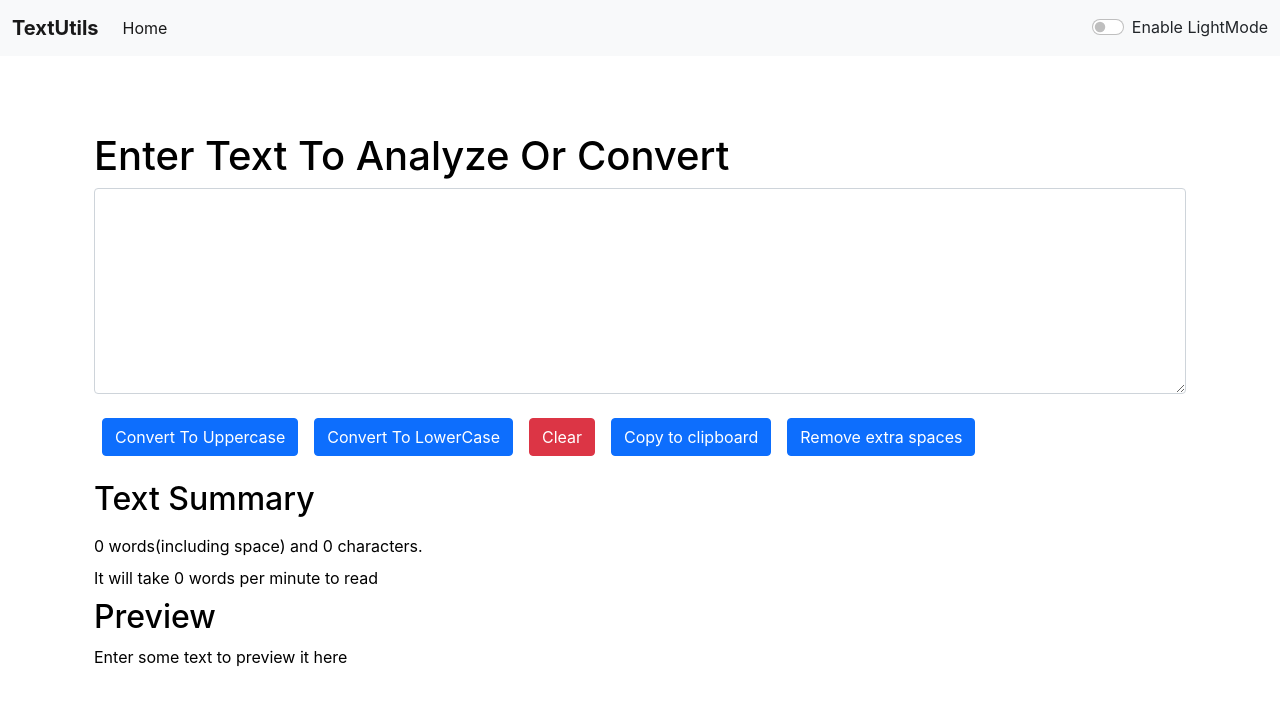
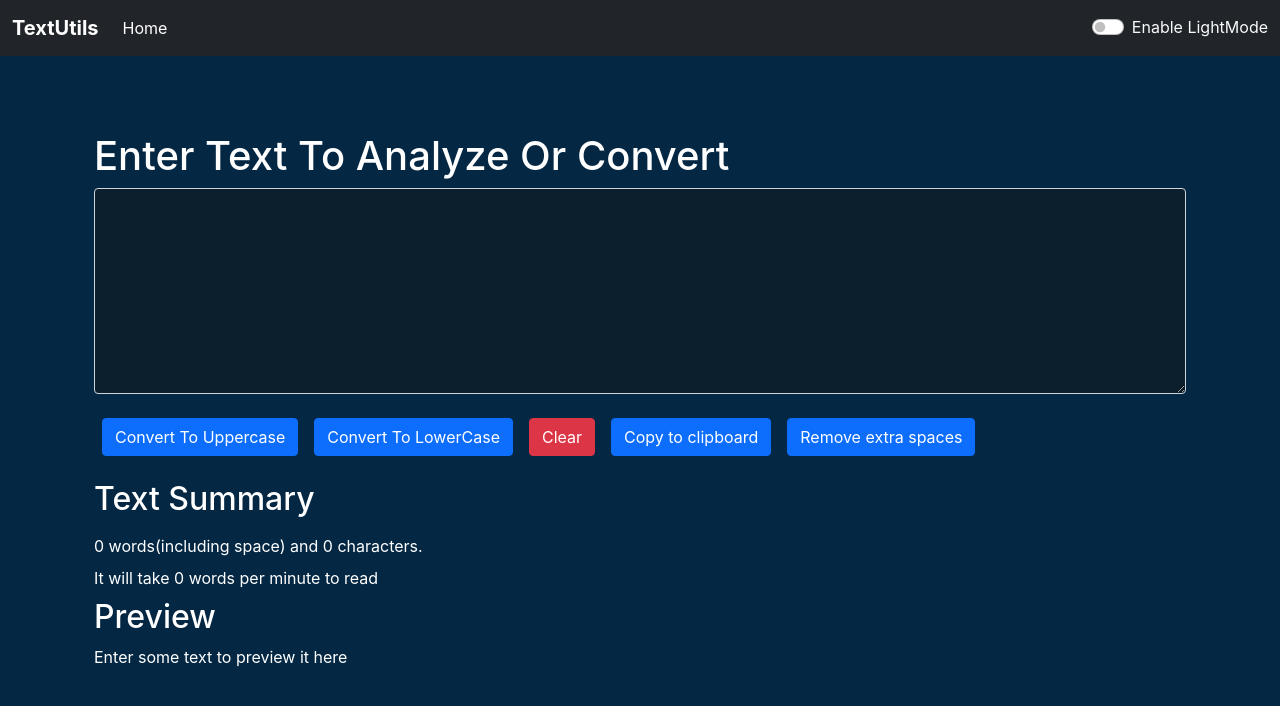
Before and after one commit to Priyansh1626/TextConverter, a React (Create React App) app: page / in a window 1280 px wide. Shown: the top 706 px of the page. Built offline with nearby package versions, Linux system fonts and the light colour scheme.

Commit message:
dark mode enabled

```diff
--- a/package.json
+++ b/package.json
@@ -1,5 +1,5 @@
 {
-  "homepage": "https://Priyansh1626.github.io/TextConverter",
+  "homepage": "https://github.com/Priyansh1626/TextConverter",
   "name": "my-app",
   "version": "0.1.0",
   "private": true,
--- a/src/App.css
+++ b/src/App.css
@@ -1,3 +1,7 @@
 #textArea {
   cursor: default;
 }
+/* body{
+  background-color: #042743;
+  color: white;
+} */
--- a/src/App.js
+++ b/src/App.js
@@ -1,12 +1,16 @@
 import './App.css';
 import Navbar from './components/Navbar';
 import Form from './components/Form';
-import React, { useState } from 'react'
+import React, { useEffect, useState } from 'react'
 import Alert from './components/Alert';
 
 function App() {
 
-  const [mode, setMode] = useState('light');
+  useEffect(() => {
+    document.body.style.backgroundColor = '#042743';
+  }, [])
+
+  const [mode, setMode] = useState('dark');
   const [alert, setAlert] = useState(null);
 
   const showAlert = (message, type) => {
@@ -19,16 +23,29 @@ function App() {
     }, 1500);
   }
 
+
+  // const toggleMode = () => {
+  //   if (mode === 'light') {
+  //     setMode('dark');
+  //     document.body.style.backgroundColor = '#042743';
+  //     showAlert("Dark mode on", "success");
+  //   }
+  //   else {
+  //     setMode('light');
+  //     document.body.style.backgroundColor = 'white';
+  //     showAlert("Light mode on", "success");
+  //   }
+  // }
   const toggleMode = () => {
-    if (mode === 'light') {
-      setMode('dark');
+    if (mode === 'dark') {
+      setMode("light")
+      document.body.style.backgroundColor = 'white';
+      showAlert("Light mode on", "success");
+    }
+    else if (mode === 'light') {
+      setMode("dark")
       document.body.style.backgroundColor = '#042743';
       showAlert("Dark mode on", "success");
-    }
-    else {
-      setMode('light');
-      document.body.style.backgroundColor = 'white';
-      showAlert("Light mode on", "success");
     }
   }
 
```
